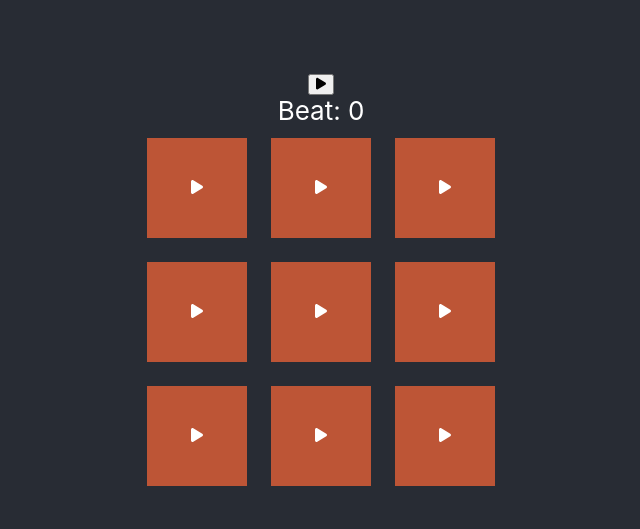
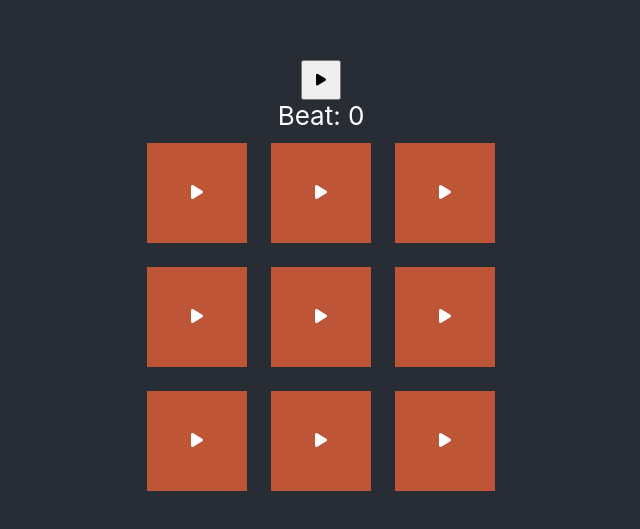
Before and after one commit to Lomakot/demostack-homework, a React (Create React App) app: page / in a window 1280 px wide. Shown: the part 119-648 px from the top of the page, without its empty margins (319-959 px from the left). Built offline with nearby package versions, Linux system fonts and the light colour scheme.

Commit message:
timer staying alive bug fixed and some additional styling

```diff
--- a/src/App.css
+++ b/src/App.css
@@ -61,3 +61,8 @@
 .beat-label{
   display:block;
 }
+
+.main-button{
+  width:40px;
+  height:40px;
+}
--- a/src/App.tsx
+++ b/src/App.tsx
@@ -4,7 +4,6 @@ import { faPlay,faPause } from '@fortawesome/free-solid-svg-icons'
 import LoopButton from './LoopButton';
 import { LoopItem } from './LoopItem';
 import './App.css';
-import { Node } from 'typescript';
 
 const App: React.FC = () => {
 
@@ -12,9 +11,11 @@ const App: React.FC = () => {
 
   const [beat,setBeat] = useState<number>(0);
 
-  const beatTimer = () => {return setInterval(()=>{setBeat(beat=>beat+1)},8000)}
+  function createBeatTimer(){
+    return setInterval(()=>{setBeat(beat=>beat+1)},8000);
+  }
 
-  const [timer,setTimer] = useState<NodeJS.Timer>(beatTimer)
+  const [timer,setTimer] = useState<NodeJS.Timer>(createBeatTimer)
 
   const toggle: MouseEventHandler = (event:React.MouseEvent<HTMLButtonElement>) => {
     setMainLoopPlaying(!mainLoopPlaying);
@@ -22,10 +23,12 @@ const App: React.FC = () => {
 
   //start a timer and increase beat or clear timer if stopped
   useEffect(()=>{
+    console.log("in useeffect for mainlooplaying:" + mainLoopPlaying.toString())
     if(mainLoopPlaying){
       clearInterval(timer)
       setBeat(beat=>beat+1)
-      setTimer(beatTimer())
+      const interval = createBeatTimer()
+      setTimer(interval)
     } else {
       clearInterval(timer)
     }
@@ -33,9 +36,10 @@ const App: React.FC = () => {
 
   //clear interval when component mounts and unmounts
   useEffect(()=>{
+    console.log("called the clear interval function")
     clearInterval(timer);
     return () => clearInterval(timer)
-  },[])
+  }, [])
 
   //initialize all the items with corresponding songs
   const [loopItems,setLoopItems]  = useState<LoopItem[]>(Array.from(Array(9)).map((e,i)=>i+1).map((id)=>{
```
